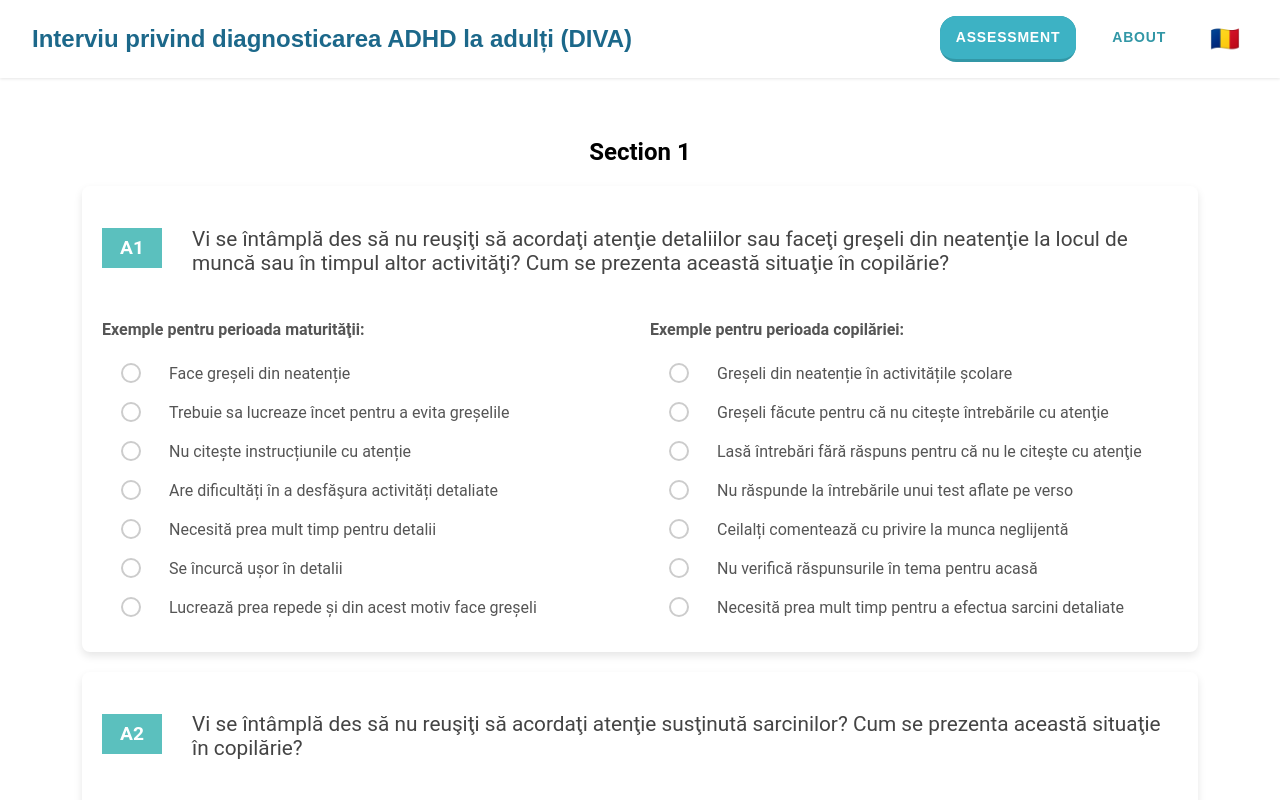
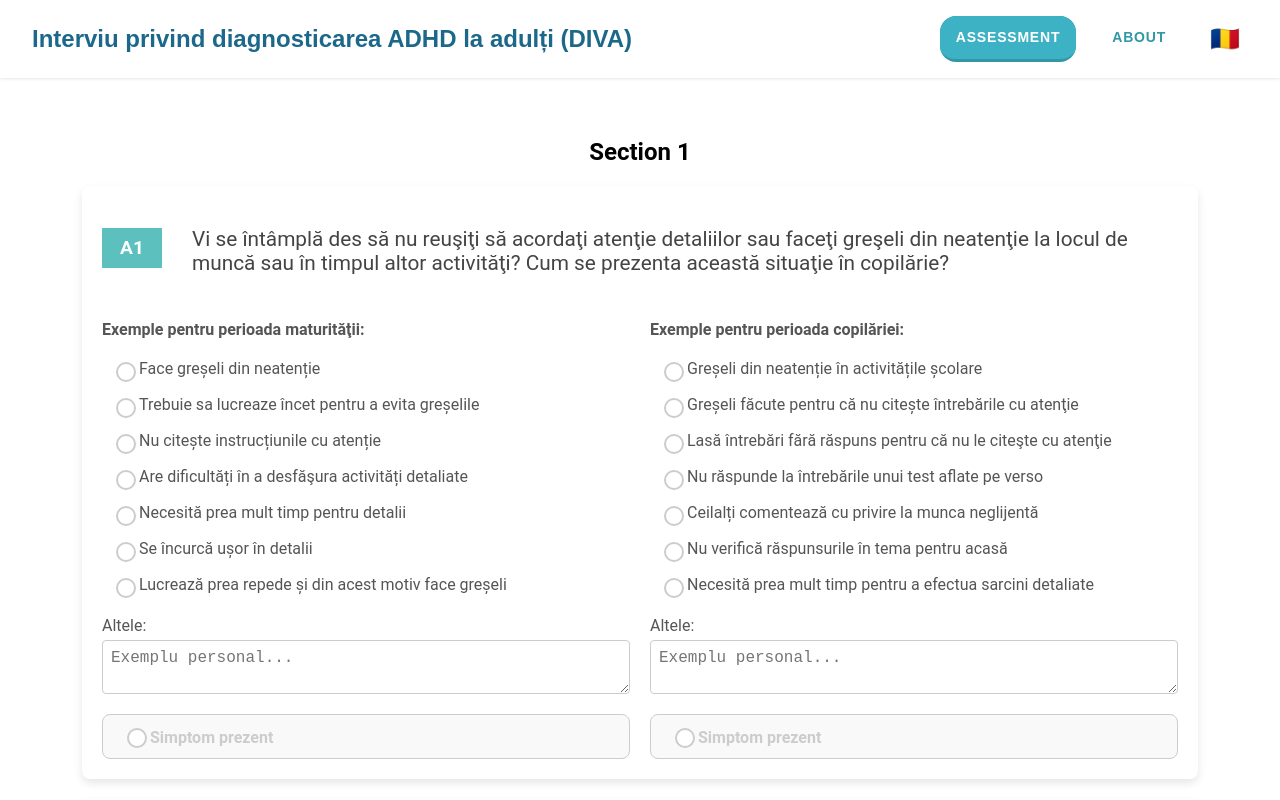
Before and after one commit to luananama/diva-adhd-assessment, a React (Vite) app: page /section/1 in a window 1280 px wide. Built offline with nearby package versions, Linux system fonts and the light colour scheme.

Commit message:
Add functionality for multiple answers selection and text input

```diff
--- a/src/components/assessment/AssessmentSection.jsx
+++ b/src/components/assessment/AssessmentSection.jsx
@@ -15,19 +15,34 @@ const SectionContainer = styled.div`
 const AssessmentSection = () => {
   const { sectionNumber } = useParams();
   const navigate = useNavigate();
-  const { answers, updateAnswers } = useAssessment();
+  const { answers } = useAssessment();
 
   const currentSection = questionsData.sections.find(
     (section) => section.sectionNumber === parseInt(sectionNumber)
   );
 
-  const handleAnswer = (questionId, value, context = {}) => {
-    updateAnswers(`section${sectionNumber}`, questionId, value, {
-      questionText: context.questionText,
-      summaryText: context.summaryText,
-      optionText: context.optionText || "",
-    });
-  };
+  //   const handleAnswer = (questionId, selectedIndex, context = {}) => {
+  //     const sectionKey = `section${sectionNumber}`;
+  //     const prev = answers[sectionKey]?.[questionId]?.value || [];
+
+  //     const newValue = prev.includes(selectedIndex)
+  //       ? prev.filter((i) => i !== selectedIndex)
+  //       : [...prev, selectedIndex];
+
+  //     updateAnswers(sectionKey, questionId, newValue, {
+  //       ...context,
+  //       symptomPresent: newValue.length > 0,
+  //     });
+  //   };
+
+  //   const handleOtherExample = (questionId, value, context = {}) => {
+  //   const sectionKey = `section${sectionNumber}`;
+
+  //   updateAnswers(sectionKey, questionId, value, {
+  //     ...context,
+  //     other: value
+  //   });
+  // };
 
   const handleNext = () => {
     const nextSection = parseInt(sectionNumber) + 1;
@@ -52,13 +67,7 @@ const AssessmentSection = () => {
       <h2>Section {sectionNumber}</h2>
 
       {currentSection.questions.map((q) => (
-        <QuestionCard
-          key={q.id}
-          question={q}
-          sectionNumber={sectionNumber}
-          currentAnswers={currentAnswers}
-          handleAnswer={handleAnswer}
-        />
+        <QuestionCard key={q.id} question={q} sectionNumber={sectionNumber} />
       ))}
 
       <button onClick={handleNext} disabled={totalAnswered < totalExpected}>
--- a/src/components/ui/QuestionCard.jsx
+++ b/src/components/ui/QuestionCard.jsx
@@ -1,6 +1,8 @@
 /* eslint-disable react/prop-types */
 import styled from "styled-components";
 import StyledCheckbox from "../ui/StyledCheckbox";
+import { useAssessment } from "../../contexts/AssessmentContext";
+import useToggleArrayValue from "../../hooks/useToggleArrayValue";
 
 const QuestionBox = styled.div`
   background-color: #ffffff;
@@ -47,15 +49,43 @@ const ColumnHeader = styled.h3`
 
 const AnswerOption = styled.label`
   display: flex;
-  align-items: center;
+  align-items: flex-start;
   margin-bottom: 10px;
   color: #555;
 
-  input {
-    margin-right: 8px;
+  textarea {
+    width: 100%;
+    min-height: 60px;
+    margin-top: 8px;
   }
 `;
 
+const OtherExample = styled.div`
+  margin-top: 5px;
+  margin-bottom: 20px;
+  display: flex;
+  flex-direction: column;
+  align-items: flex-start;
+  color: #555;
+
+  label {
+    margin-bottom: 5px;
+    font-size: 1rem;
+  }
+
+  textarea {
+    width: 100%;
+    padding: 8px;
+    border: 1px solid #ccc;
+    border-radius: 4px;
+    font-size: 1rem;
+    box-sizing: border-box;
+    resize: vertical;
+    min-height: 50px;
+    max-height: 200px;
+    color: #555;
+  }
+`;
 const Row = styled.div`
   display: flex;
   flex-direction: row;
@@ -67,12 +97,123 @@ const Row = styled.div`
   }
 `;
 
-const QuestionCard = ({
-  question,
-  sectionNumber,
-  currentAnswers,
-  handleAnswer,
-}) => {
+const SymptomLabel = styled.div`
+  font-size: 1.2rem;
+  font-weight: 600;
+  color: #555;
+`;
+// const SymptomCheckBox = styled.div`
+//   font-size: 1.2rem;
+//   font-weight: bold;
+//   margin-top: 15px;
+//   display: flex;
+//   align-items: center;
+//   color: #555;
+
+//   input {
+//     margin-right: 8px;
+//   }
+// `;
+
+// Wrapper for the entire symptom present section
+const SymptomCheckBoxWrapper = styled.div`
+  border: 1px solid #ccc;
+  padding: 10px 10px 5px 10px;
+  margin-top: auto; /* Push to the bottom */
+  border-radius: 8px;
+  background-color: #f9f9f9;
+  position: relative;
+`;
+
+const QuestionCard = ({ question, sectionNumber }) => {
+  const { answers, updateAnswers } = useAssessment();
+  const sectionKey = `section${sectionNumber}`;
+
+  const toggleArrayValue = useToggleArrayValue();
+
+  const handleCheckbox = (questionId, selectedIndex, context = {}) => {
+    const rawValue = answers[sectionKey]?.[questionId]?.value;
+    // toggle checkbox - add new value if it doesn't exist, remove it if it does
+    const newValue = toggleArrayValue(rawValue, selectedIndex);
+
+    updateAnswers(sectionKey, questionId, newValue, {
+      ...context,
+      symptomPresent: newValue.length > 0,
+      other: answers[sectionKey]?.[questionId]?.other || "",
+    });
+  };
+
+  const handleTextInput = (questionId, value, context = {}) => {
+    const prevValue = answers[sectionKey]?.[questionId]?.value || [];
+
+    updateAnswers(sectionKey, questionId, prevValue, {
+      ...context,
+      other: value,
+      symptomPresent: prevValue.length > 0,
+    });
+  };
+
+  // builds the answers for either the adulthood or childhood part of a question
+  const renderGroup = (label, options, groupKey) => {
+    const questionId = `${groupKey}-${question.id}`;
+    const current = answers[sectionKey]?.[questionId] || {};
+
+    return (
+      <Column>
+        <ColumnHeader>{label}</ColumnHeader>
+
+        {options.map((option, index) => {
+          const checked =
+            Array.isArray(current.value) && current.value.includes(index);
+
+          return (
+            <AnswerOption key={`${questionId}-${index}`}>
+              <StyledCheckbox
+                name={`${questionId}-option${index}`}
+                checked={checked}
+                onChange={() =>
+                  handleCheckbox(questionId, index, {
+                    questionText: question.questionText,
+                    summaryText: question.summaryText,
+                    optionText: option,
+                  })
+                }
+              />
+              {option}
+            </AnswerOption>
+          );
+        })}
+
+        {/* Text input for "Other" */}
+        <OtherExample>
+          <label>Altele:</label>
+          <textarea
+            placeholder="Exemplu personal..."
+            value={current.other || ""}
+            onChange={(e) =>
+              handleTextInput(questionId, e.target.value, {
+                questionText: question.questionText,
+                summaryText: question.summaryText,
+              })
+            }
+          />
+        </OtherExample>
+
+        {/* Symptom present checkbox (read-only for now) */}
+        <SymptomCheckBoxWrapper>
+          <SymptomLabel>
+            <StyledCheckbox
+              checked={current.symptomPresent || false}
+              disabled
+              label="Simptom prezent"
+              name={`${questionId}-symptom-present`}
+            />
+          </SymptomLabel>
+        </SymptomCheckBoxWrapper>
+      </Column>
+    );
+  };
+
   return (
     <QuestionBox>
       <div style={{ display: "flex", alignItems: "center" }}>
@@ -81,53 +222,16 @@ const QuestionCard = ({
       </div>
 
       <Row>
-        <Column>
-          <ColumnHeader>Exemple pentru perioada maturităţii:</ColumnHeader>
-          {question.adulthoodOptions.map((option, index) => {
-            const id = `adult-${question.id}`;
-            const checked = currentAnswers[id]?.value === index;
-            return (
-              <AnswerOption key={`${id}-${index}`}>
-                <StyledCheckbox
-                  name={`section${sectionNumber}-adulthood-${question.id}-example${index}`}
-                  onChange={() =>
-                    handleAnswer(id, index, {
-                      questionText: question.questionText,
-                      summaryText: question.summaryText,
-                      optionText: option,
-                    })
-                  }
-                  checked={checked}
-                />
-                {option}
-              </AnswerOption>
-            );
-          })}
-        </Column>
-
-        <Column>
-          <ColumnHeader>Exemple pentru perioada copilăriei:</ColumnHeader>
-          {question.childhoodOptions.map((option, index) => {
-            const id = `child-${question.id}`;
-            const checked = currentAnswers[id]?.value === index;
-            return (
-              <AnswerOption key={`${id}-${index}`}>
-                <StyledCheckbox
-                  name={`section${sectionNumber}-childhood-${question.id}-example${index}`}
-                  onChange={() =>
-                    handleAnswer(id, index, {
-                      questionText: question.questionText,
-                      summaryText: question.summaryText,
-                      optionText: option,
-                    })
-                  }
-                  checked={checked}
-                />
-                {option}
-              </AnswerOption>
-            );
-          })}
-        </Column>
+        {renderGroup(
+          "Exemple pentru perioada maturităţii:",
+          question.adulthoodOptions,
+          "adult"
+        )}
+        {renderGroup(
+          "Exemple pentru perioada copilăriei:",
+          question.childhoodOptions,
+          "child"
+        )}
       </Row>
     </QuestionBox>
   );
--- a/src/components/ui/StyledCheckbox.jsx
+++ b/src/components/ui/StyledCheckbox.jsx
@@ -1,16 +1,16 @@
 /* eslint-disable react/prop-types */
 
-import styled from 'styled-components';
+import styled from "styled-components";
 
 const CheckboxLabel = styled.label`
   display: inline-flex;
   align-items: center;
   font-size: 1rem;
   margin-left: 10px;
-  color: ${({ disabled }) => (disabled ? '#ccc' : '#000')};
+  color: ${({ disabled }) => (disabled ? "#ccc" : "#000")};
 `;
 
-const Checkbox = styled.input.attrs({ type: 'checkbox' })`
+const Checkbox = styled.input.attrs({ type: "checkbox" })`
   width: 20px;
   height: 20px;
   cursor: pointer;
@@ -22,7 +22,6 @@ const Checkbox = styled.input.attrs({ type: 'checkbox' })`
   position: relative;
   background-color: white;
 
-
   &:checked {
     background-color: #3db2c4;
     border-color: #3db2c4;
@@ -33,36 +32,36 @@ const Checkbox = styled.input.attrs({ type: 'checkbox' })`
   }
 
   &:checked::after {
-    content: '✔';
+    content: "✔";
     font-size: 12px;
     color: white;
     position: absolute;
     top: 1px;
     left: 3px;
   }
-
 `;
 
-const CheckboxCell = styled.td`
-  text-align: center;
-  padding-left: 5px; /* Reduce gap between text and checkboxes */
-  padding-right: 20px;
-  gap: 5px; /* Space between Da and Nu options */
-`;
-
-const StyledCheckbox = ({ label, checked, onChange, disabled, readOnly, name }) => {
+const StyledCheckbox = ({
+  label,
+  checked,
+  onChange,
+  disabled,
+  readOnly,
+  name,
+  id,
+}) => {
   return (
-    <CheckboxCell>
-      <CheckboxLabel disabled={disabled}>
-        <Checkbox
+    <CheckboxLabel htmlFor={id} disabled={disabled}>
+      <Checkbox
+        id={id}
         name={name}
         checked={checked}
         onChange={onChange}
         disabled={disabled}
-        readOnly={readOnly}/>
-        {label}
-      </CheckboxLabel>
-    </CheckboxCell>
+        readOnly={readOnly}
+      />
+      {label}
+    </CheckboxLabel>
   );
 };
 
--- /dev/null
+++ b/src/hooks/useToggleArrayValue.jsx
@@ -0,0 +1,18 @@
+const useToggleArrayValue = () => {
+  /**
+   * Toggles an index in an array.
+   * Adds if not present, removes if already included.
+   * Ensures immutability and fallback for invalid input.
+   */
+  const toggle = (rawArray, index) => {
+    const arr = Array.isArray(rawArray) ? rawArray : [];
+
+    return arr.includes(index)
+      ? arr.filter((i) => i !== index)
+      : [...arr, index];
+  };
+
+  return toggle;
+};
+
+export default useToggleArrayValue;
```
